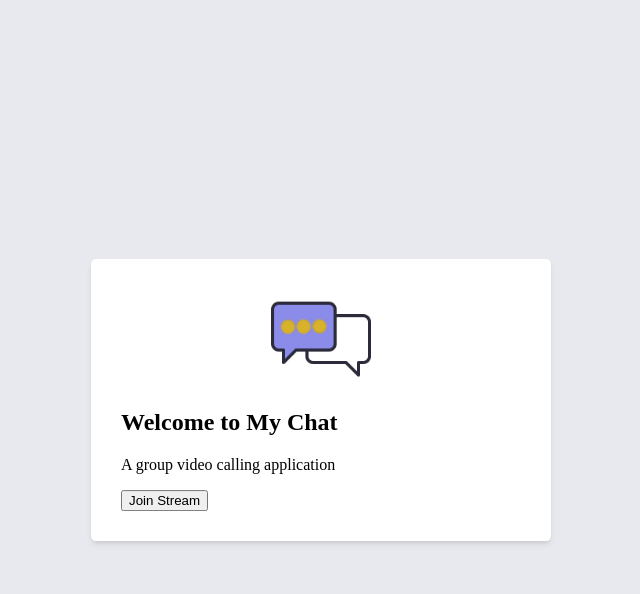
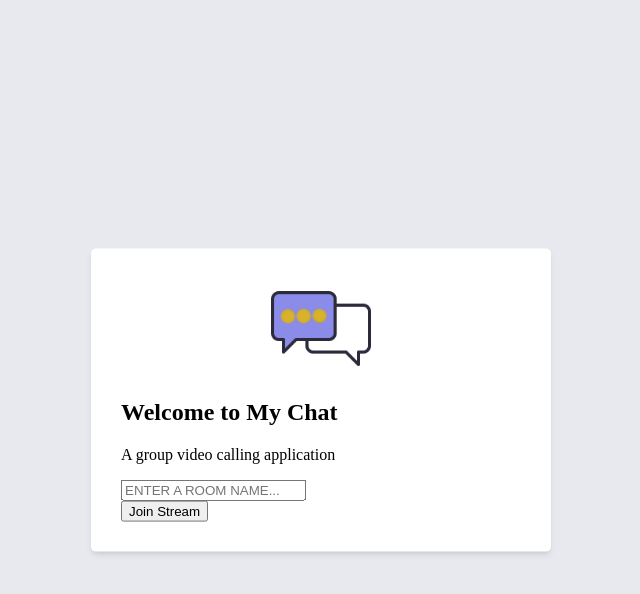
Before and after one commit to DeaaTH65/Video_Chat, a Django app: page / in a window 1280 px wide. Shown: the top 594 px of the page, without its empty margins (319-959 px from the left). Run offline with Django 4.2, Linux system fonts and the light colour scheme.

Commit message:
session record

```diff
--- a/base/templates/base/lobby.html
+++ b/base/templates/base/lobby.html
@@ -12,6 +12,9 @@
         </div>
         <form id="form">
             <div class="form-field">
+                <input type="text" name="room" placeholder="Enter a room name..." style="text-transform:uppercase;" />
+            </div>
+            <div class="form-field">
                 <input type="submit" value="Join Stream" />
             </div>
         </form>
@@ -24,8 +27,21 @@
     let form = document.getElementById('form')
     let handleSubmit = async (e) => {
         e.preventDefault()
+        let room = e.target.room.value.toUpperCase()
+
+        let response = await fetch(`/get_token/?channel=${room}`)
+        let data = await response.json()
+
+        let UID = data.uid
+        let token = data.token
+
+        sessionStorage.setItem('UID', UID)
+        sessionStorage.setItem('token', token)
+        sessionStorage.setItem('room', room)
+
         window.open('/room/', '_self')
     }
+
     form.addEventListener('submit', handleSubmit)
 </script>
 {% endblock content %}
```
